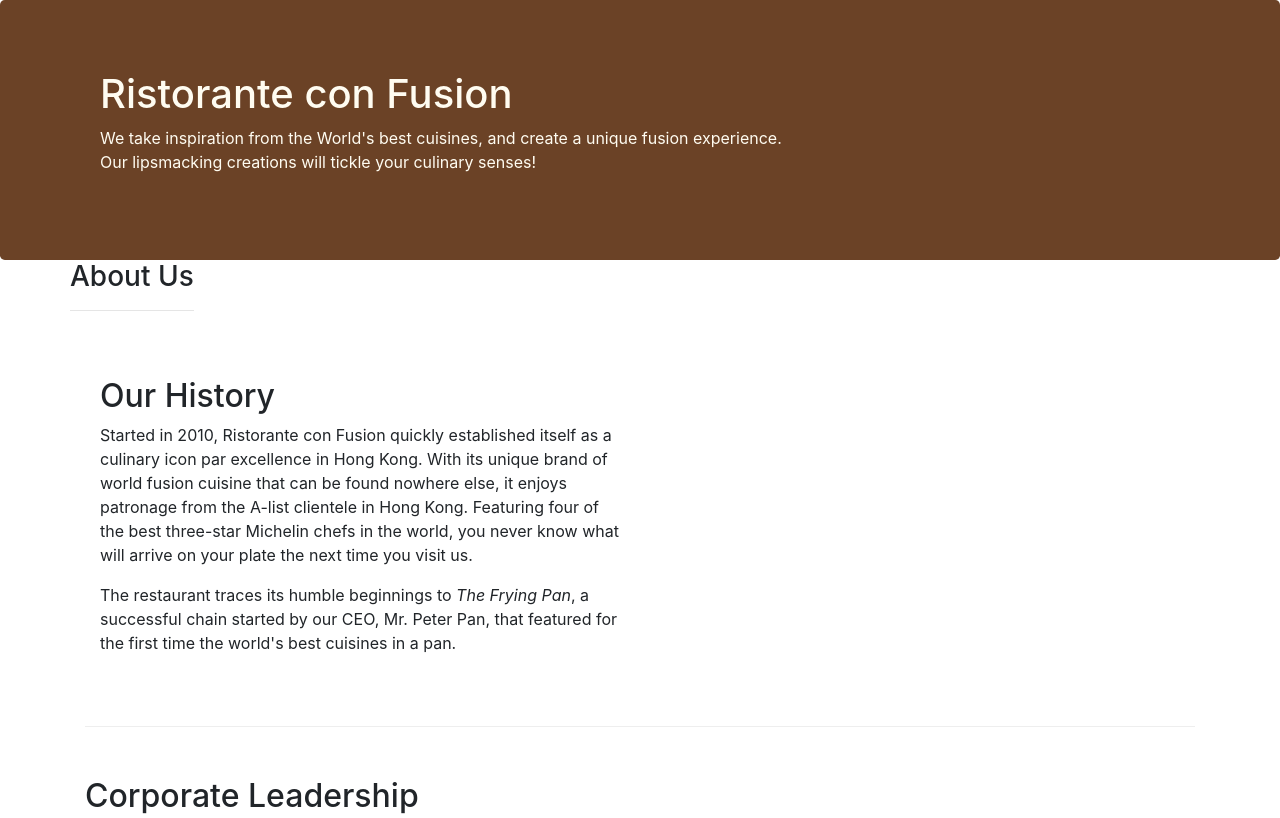
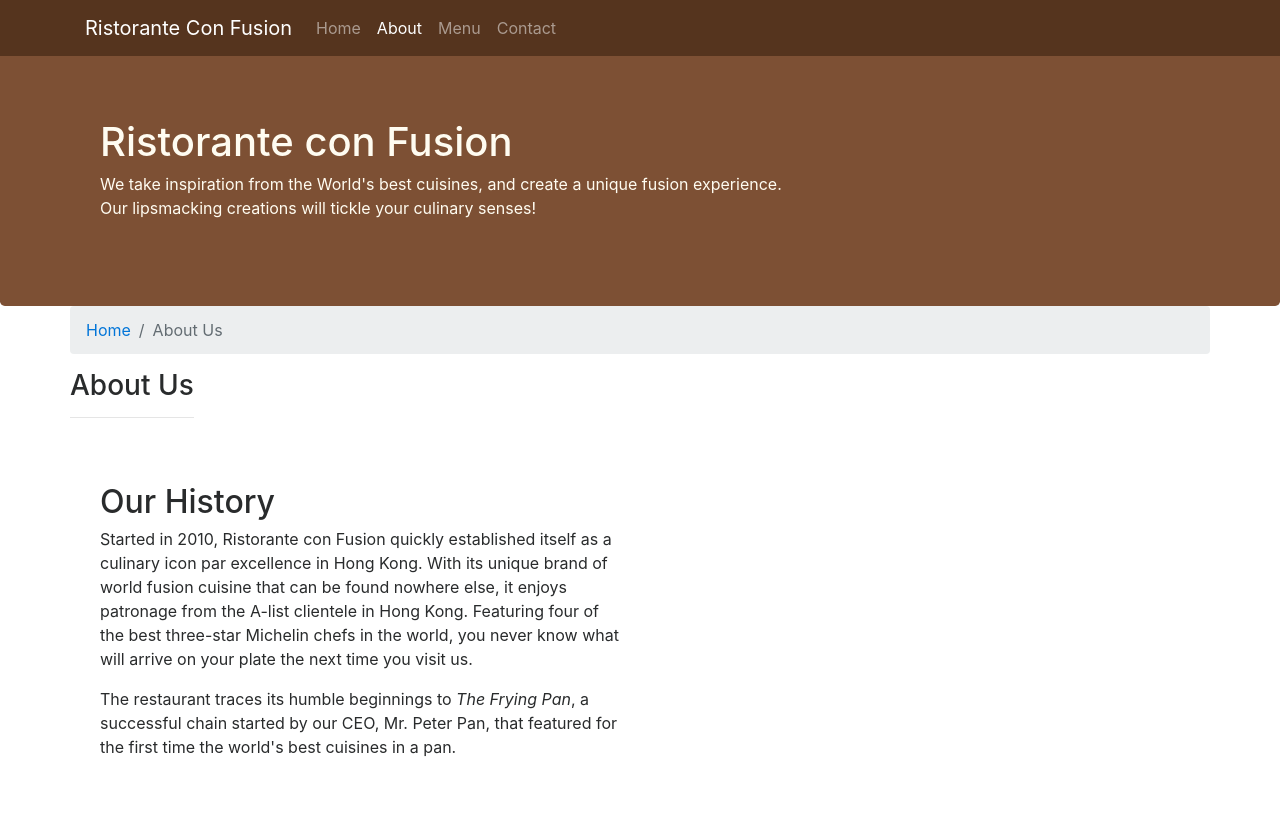
Before and after one commit to LisaCee/Confusion-BS4, a website: page aboutus.html in a window 1280 px wide. Shown: the top 818 px of the page. Drawn offline with nearby package versions, Linux system fonts and the light colour scheme; a script that the page names is missing.

Commit message:
Navbar and Breadcrumbs

```diff
--- a/aboutus.html
+++ b/aboutus.html
@@ -9,6 +9,8 @@
 
     <!-- Bootstrap CSS -->
     <link rel="stylesheet" href="node_modules/bootstrap/dist/css/bootstrap.min.css">
+    <!--CDN-->
+    <link rel="stylesheet" href="https://maxcdn.bootstrapcdn.com/bootstrap/4.0.0-alpha.6/css/bootstrap.min.css" integrity="sha384-rwoIResjU2yc3z8GV/NPeZWAv56rSmLldC3R/AZzGRnGxQQKnKkoFVhFQhNUwEyJ" crossorigin="anonymous">
 
     <title>Ristorante Con Fusion: About Us</title>
 
@@ -16,6 +18,22 @@
 </head>
 
 <body>
+    <nav class = "navbar navbar-inverse navbar-toggleable-sm fixed-top">
+        <div class = "container">
+             <button class = "navbar-toggler" type = "button" data-toggle = "collapse" data-target = "#Navbar">
+                <span class = "navbar-toggler-icon"></span>
+            </button>
+                <a class = "navbar-brand" href = "index.html">Ristorante Con Fusion</a>
+                <div class = "collapse navbar-collapse" id = "Navbar">
+                <ul class = "navbar-nav">
+                    <li class = "nav-item"><a class = "nav-link" href = "index.html">Home</a></li>
+                    <li class = "nav-item active"><a class = "nav-link" href = "aboutus.html">About</a></li>
+                    <li class = "nav-item"><a class = "nav-link" href = "#">Menu</a></li>
+                    <li class = "nav-item"><a class = "nav-link" href = "#">Contact</a></li>
+                </ul>
+                </div>
+        </div>
+    </nav>
 
     <header class="jumbotron">
         <div class="container">
@@ -32,6 +50,10 @@
 
     <div class = "container">
         <div class = "row">
+            <ol class = "col-12 breadcrumb">
+                <li class = "breadcrumb-item"><a href = "index.html">Home</a></li>
+                <li class = "breadcrumb-item active">About Us</li>
+            </ol>
             <div>
                <h3>About Us</h3>
                <hr>
@@ -113,6 +135,11 @@
        <script src="node_modules/jquery/dist/jquery.min.js"></script>
        <script src="node_modules/tether/dist/js/tether.min.js"></script>
        <script src="node_modules/bootstrap/dist/js/bootstrap.min.js"></script>
+
+       <!--CDN-->
+       <script src="https://code.jquery.com/jquery-3.1.1.slim.min.js" integrity="sha384-A7FZj7v+d/sdmMqp/nOQwliLvUsJfDHW+k9Omg/a/EheAdgtzNs3hpfag6Ed950n" crossorigin="anonymous"></script>
+       <script src="https://cdnjs.cloudflare.com/ajax/libs/tether/1.4.0/js/tether.min.js" integrity="sha384-DztdAPBWPRXSA/3eYEEUWrWCy7G5KFbe8fFjk5JAIxUYHKkDx6Qin1DkWx51bBrb" crossorigin="anonymous"></script>
+       <script src="https://maxcdn.bootstrapcdn.com/bootstrap/4.0.0-alpha.6/js/bootstrap.min.js" integrity="sha384-vBWWzlZJ8ea9aCX4pEW3rVHjgjt7zpkNpZk+02D9phzyeVkE+jo0ieGizqPLForn" crossorigin="anonymous"></script>
 </body>
 
 </html>
--- a/css/styles.css
+++ b/css/styles.css
@@ -1,3 +1,11 @@
+body {
+	padding-top: 50px;
+}
+
+.navbar-inverse {
+	background: #55341E;
+}
+
 .row-header {
 	margin: 0px auto;
 	padding: 0px auto;
@@ -20,7 +28,7 @@
 	padding: 70px 30px 70px 30px;
 	margin: 0px auto;
 	color: #fffcf1;
-	background: #6b4226;
+	background: #7d5034;
 }
 
 .address {
```
Also changed, not shown: index.html (+23 -0 lines).
